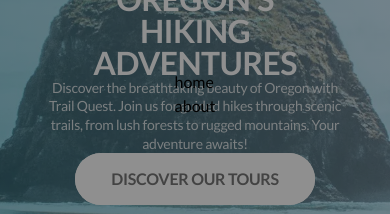
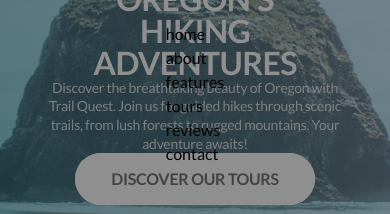
Before and after one commit to Alexandrbig1/trail_quest, a React (Vite) app: page / in a window 390 px wide. Both pictures are taken after a click on the button 354 px from the left and 32 px from the top of the page. Shown: the part 328-542 px from the top of the page. Built offline with nearby package versions, Linux system fonts and the light colour scheme; no server answers.

Commit message:
fix: added nav links on header for mobile device within burger menu window

```diff
--- a/src/components/Header/MenuBurgerItems.jsx
+++ b/src/components/Header/MenuBurgerItems.jsx
@@ -3,6 +3,10 @@
     <ul>
       <li>home</li>
       <li>about</li>
+      <li>features</li>
+      <li>tours</li>
+      <li>reviews</li>
+      <li>contact</li>
     </ul>
   );
 }
```
